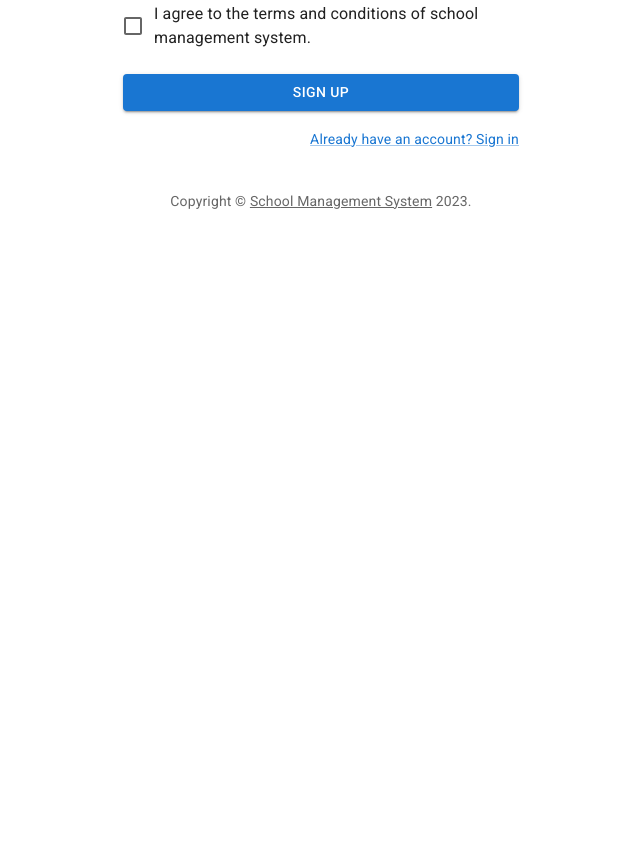
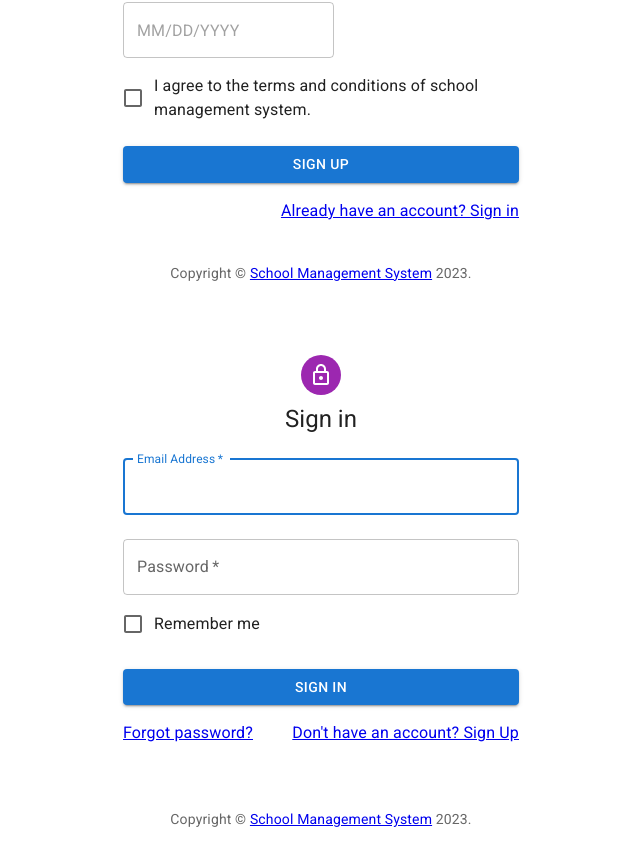
Before and after one commit to ndikumanaisaie/School-Management-System, a React (Create React App) app: page /login in a window 1280 px wide. Shown: the part 534-1395 px from the top of the page, without its empty margins (319-959 px from the left). Before the commit the page ends 800 px from the top, so only its background shows below. Built offline with nearby package versions, Linux system fonts and the light colour scheme.

Commit message:
Add login page

```diff
--- a/src/index.js
+++ b/src/index.js
@@ -4,7 +4,7 @@ import { BrowserRouter } from 'react-router-dom';
 import { createRoot } from 'react-dom/client';
 // import { Provider } from 'react-redux';
 // import { configureStore } from '@reduxjs/toolkit';
-import App from './App.js';
+import App from './App.jsx';
 // import authReducer from './features/authSlice.js';
 // import postReducer from './features/postSlice.js';
 
--- /dev/null
+++ b/src/pages/Login.jsx
@@ -0,0 +1,113 @@
+import React from 'react'
+import { Link } from 'react-router-dom';
+import Avatar from '@mui/material/Avatar';
+import Button from '@mui/material/Button';
+import CssBaseline from '@mui/material/CssBaseline';
+import TextField from '@mui/material/TextField';
+import FormControlLabel from '@mui/material/FormControlLabel';
+import Checkbox from '@mui/material/Checkbox';
+// import Link from '@mui/material/Link';
+import Grid from '@mui/material/Grid';
+import Box from '@mui/material/Box';
+import LockOutlinedIcon from '@mui/icons-material/LockOutlined';
+import Typography from '@mui/material/Typography';
+import Container from '@mui/material/Container';
+import { createTheme, ThemeProvider } from '@mui/material/styles';
+
+function Copyright(props) {
+  return (
+    <Typography variant="body2" color="text.secondary" align="center" {...props}>
+      {'Copyright © '}
+      <Link color="inherit" href="https://sms.com/">
+        School Management System
+      </Link>{' '}
+      {new Date().getFullYear()}
+      {'.'}
+    </Typography>
+  );
+}
+
+const defaultTheme = createTheme();
+
+const Login = () => {
+  const handleSubmit = (event) => {
+    event.preventDefault();
+    const data = new FormData(event.currentTarget);
+    console.log({
+      email: data.get('email'),
+      password: data.get('password'),
+    });
+  };
+
+  return (
+    <ThemeProvider theme={defaultTheme}>
+      <Container component="main" maxWidth="xs">
+        <CssBaseline />
+        <Box
+          sx={{
+            marginTop: 8,
+            display: 'flex',
+            flexDirection: 'column',
+            alignItems: 'center',
+          }}
+        >
+          <Avatar sx={{ m: 1, bgcolor: 'secondary.main' }}>
+            <LockOutlinedIcon />
+          </Avatar>
+          <Typography component="h1" variant="h5">
+            Sign in
+          </Typography>
+          <Box component="form" onSubmit={handleSubmit} noValidate sx={{ mt: 1 }}>
+            <TextField
+              margin="normal"
+              required
+              fullWidth
+              id="email"
+              label="Email Address"
+              name="email"
+              autoComplete="email"
+              autoFocus
+            />
+            <TextField
+              margin="normal"
+              required
+              fullWidth
+              name="password"
+              label="Password"
+              type="password"
+              id="password"
+              autoComplete="current-password"
+            />
+            <FormControlLabel
+              control={<Checkbox value="remember" color="primary" />}
+              label="Remember me"
+            />
+            <Button
+              type="submit"
+              fullWidth
+              variant="contained"
+              sx={{ mt: 3, mb: 2 }}
+            >
+              Sign In
+            </Button>
+            <Grid container>
+              <Grid item xs>
+                <Link href="#" variant="body2">
+                  Forgot password?
+                </Link>
+              </Grid>
+              <Grid item>
+                <Link to="/Register" variant="body2">
+                  Don&apos;t have an account? Sign Up
+                </Link>
+              </Grid>
+            </Grid>
+          </Box>
+        </Box>
+        <Copyright sx={{ mt: 8, mb: 4 }} />
+      </Container>
+    </ThemeProvider>
+  );
+}
+
+export default Login;
--- a/src/pages/Register.jsx
+++ b/src/pages/Register.jsx
@@ -5,7 +5,7 @@ import CssBaseline from '@mui/material/CssBaseline';
 import TextField from '@mui/material/TextField';
 import FormControlLabel from '@mui/material/FormControlLabel';
 import Checkbox from '@mui/material/Checkbox';
-import Link from '@mui/material/Link';
+import { Link } from 'react-router-dom';
 import Grid from '@mui/material/Grid';
 import Box from '@mui/material/Box';
 import LockOutlinedIcon from '@mui/icons-material/LockOutlined';
@@ -109,6 +109,17 @@ const SignUp = () => {
                 <TextField
                   required
                   fullWidth
+                  name="confirmPassword"
+                  label="Confirm Password"
+                  type="password"
+                  id="cpassword"
+                  autoComplete="new-password"
+                />
+              </Grid>
+              <Grid item xs={12}>
+                <TextField
+                  required
+                  fullWidth
                   id="phone"
                   label="Phone Number"
                   name="phone"
@@ -138,7 +149,7 @@ const SignUp = () => {
             </Button>
             <Grid container justifyContent="flex-end">
               <Grid item>
-                <Link href="#" variant="body2">
+                <Link to="/Login" variant="body2">
                   Already have an account? Sign in
                 </Link>
               </Grid>
```
Also changed, not shown: src/App.jsx (renamed from src/App.js, +5 -33 lines), .eslintrc.json.
